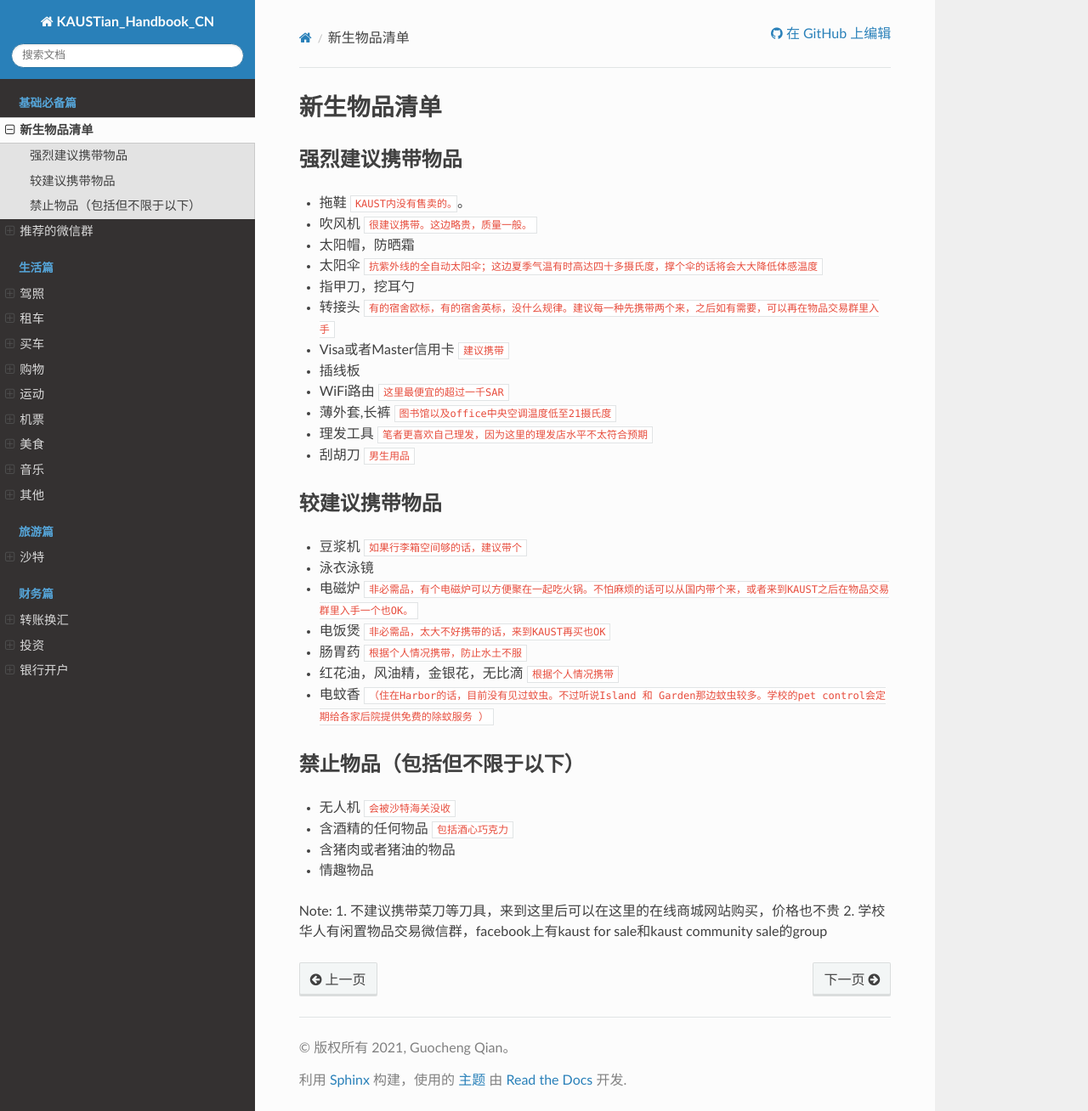
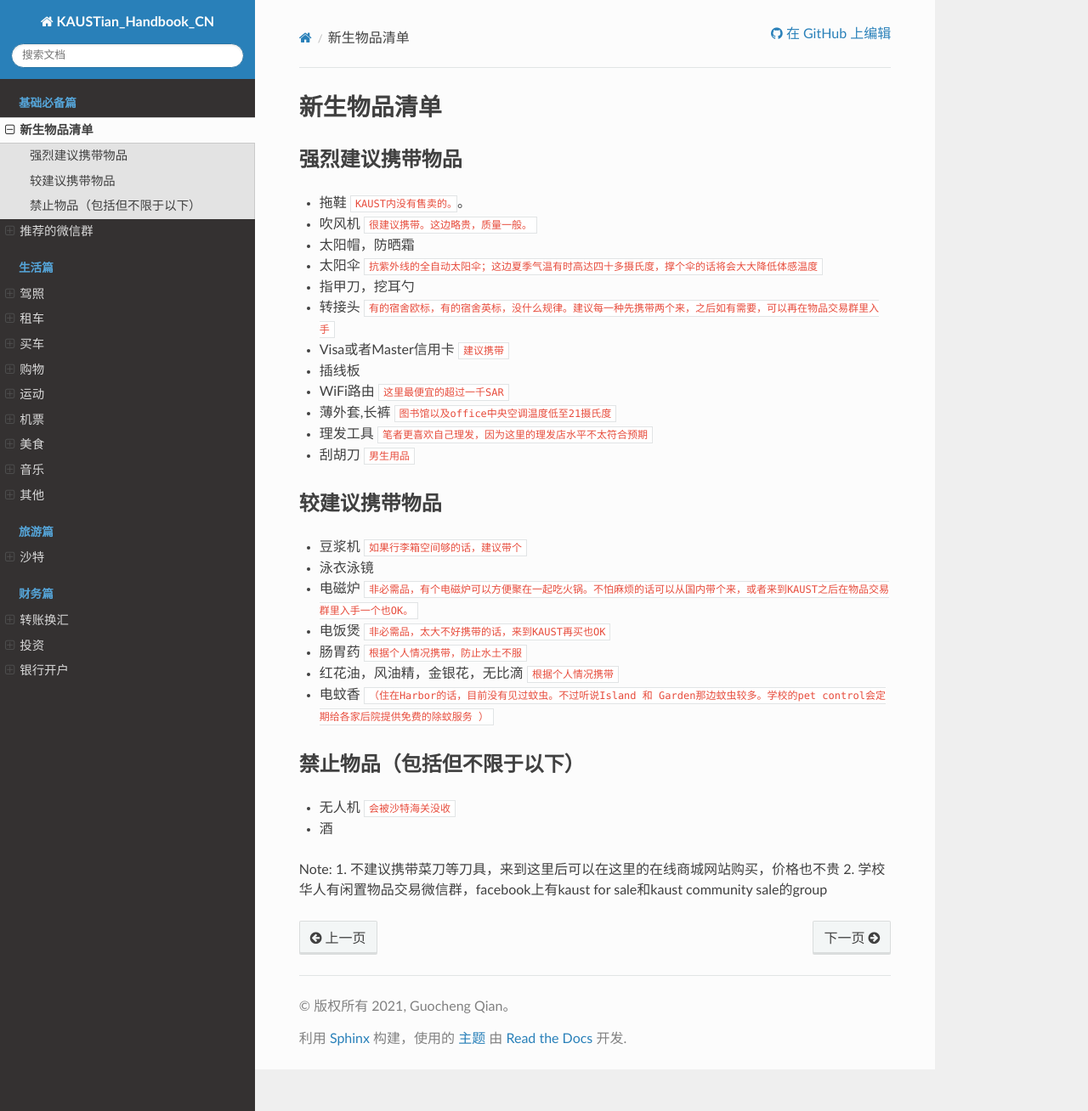
Before and after one commit to guochengqian/KAUSTian_Handbook_CN, a Sphinx documentation site: the page built from docs/content/basic/list.rst, in a window 1280 px wide and 1308 px high. Shown: the whole window at 85% size. Built offline with Sphinx 7.4.7 and the Read the Docs theme 2.0.0, drawn with Linux system fonts in a browser that asks for light colours; pages that are not in the unit, such as notebooks, are missing from menus.

Commit message:
Update list.rst

```diff
--- a/docs/content/basic/list.rst
+++ b/docs/content/basic/list.rst
@@ -37,9 +37,7 @@
 禁止物品（包括但不限于以下）
 ---------
 * 无人机 ``会被沙特海关没收``
-* 含酒精的任何物品 ``包括酒心巧克力``
-* 含猪肉或者猪油的物品
-* 情趣物品
+* 酒
 
 Note:
 1. 不建议携带菜刀等刀具，来到这里后可以在这里的在线商城网站购买，价格也不贵
```
